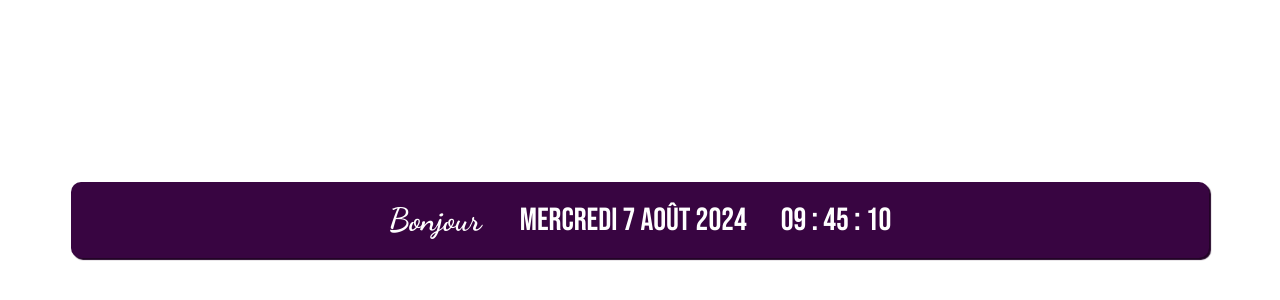
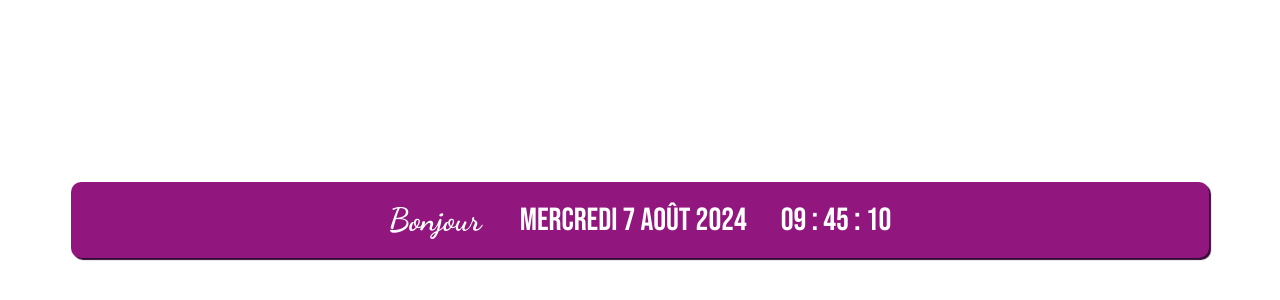
Before and after one commit to nadopotentiel/datenow, a plain HTML site: page index.html in a window 1280 px wide. Shown: the part 180-480 px from the top of the page. Drawn offline with Linux system fonts and the light colour scheme.

Commit message:
Update index.html

```diff
--- a/index.html
+++ b/index.html
@@ -41,11 +41,11 @@
         .card {
             padding: 10px 25px;
             border-radius: 10px;
-            background: #380541; /* Couleur modifiée */
+            background: #91167e; /* Couleur modifiée */
             width: 85vw;
             color: #fff;
             display: inline-block;
-            box-shadow: 2px 2px 1px 0px #220326; /* Couleur modifiée */
+            box-shadow: 2px 2px 1px 0px #330835; /* Couleur modifiée */
         }
 
         .card:hover {
```
